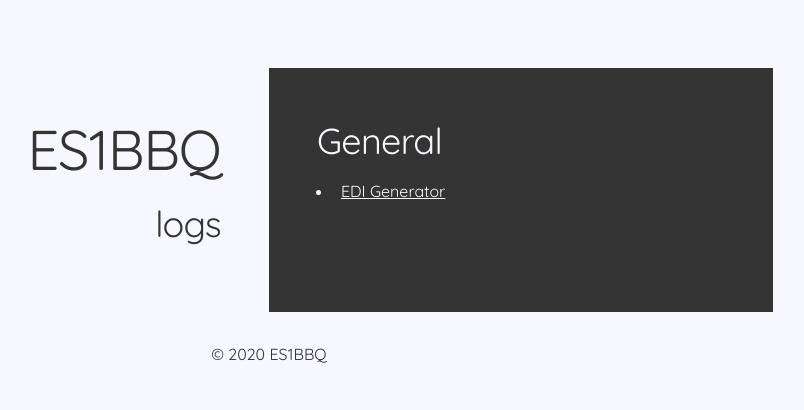
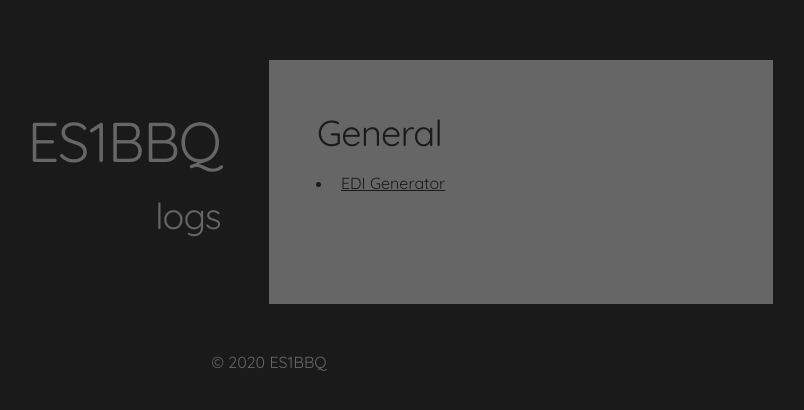
Before and after one commit to ES1BBQ/website-logs, a plain HTML site: page public/index.html in a window 1280 px wide. Shown: the part 216-626 px from the top of the page, without its empty margins (371-1175 px from the left). Drawn offline with Linux system fonts and the dark colour scheme.

Commit message:
Make dark mode reality

```diff
--- a/public/assets/css/main.css
+++ b/public/assets/css/main.css
@@ -11,11 +11,18 @@
  */
 
 :root {
+    /* Light */
     --main-colorschema-bg: #F7F7FF;
     --main-colorschema-fg: #343434;
     --main-colorschema-red: #D52941;
     --main-colorschema-blue: #348AA7;
     --main-colorschema-yellow: #FFE66D;
+    /* Dark */
+    --dark-colorschema-bg: #1A1A1A;
+    --dark-colorschema-fg: #666666;
+    --dark-colorschema-red: #6B1420;
+    --dark-colorschema-blue: #1A4554;
+    --dark-colorschema-yellow: #B59700;
 }
 
 /* General */
@@ -45,6 +52,10 @@ body {
 
 a {
     color: inherit;
+}
+
+a:hover {
+    color: var(--main-colorschema-blue)
 }
 
 .right {
@@ -78,6 +89,7 @@ section > div {
 }
 
 footer {
+    padding-top: 1em;
     text-align: center;
 }
 
@@ -176,3 +188,19 @@ ul li {
         text-align: center;
     }
 }
+
+/* Make dark-mode reality */
+
+@media (prefers-color-scheme: dark) {
+    html, body {
+        background-color: var(--dark-colorschema-bg);
+        color: var(--dark-colorschema-fg);
+    }
+    .dark {
+        color: var(--dark-colorschema-bg);
+        background-color: var(--dark-colorschema-fg);
+    }
+    a:hover {
+        color: var(--dark-colorschema-blue)
+    }
+}
```
